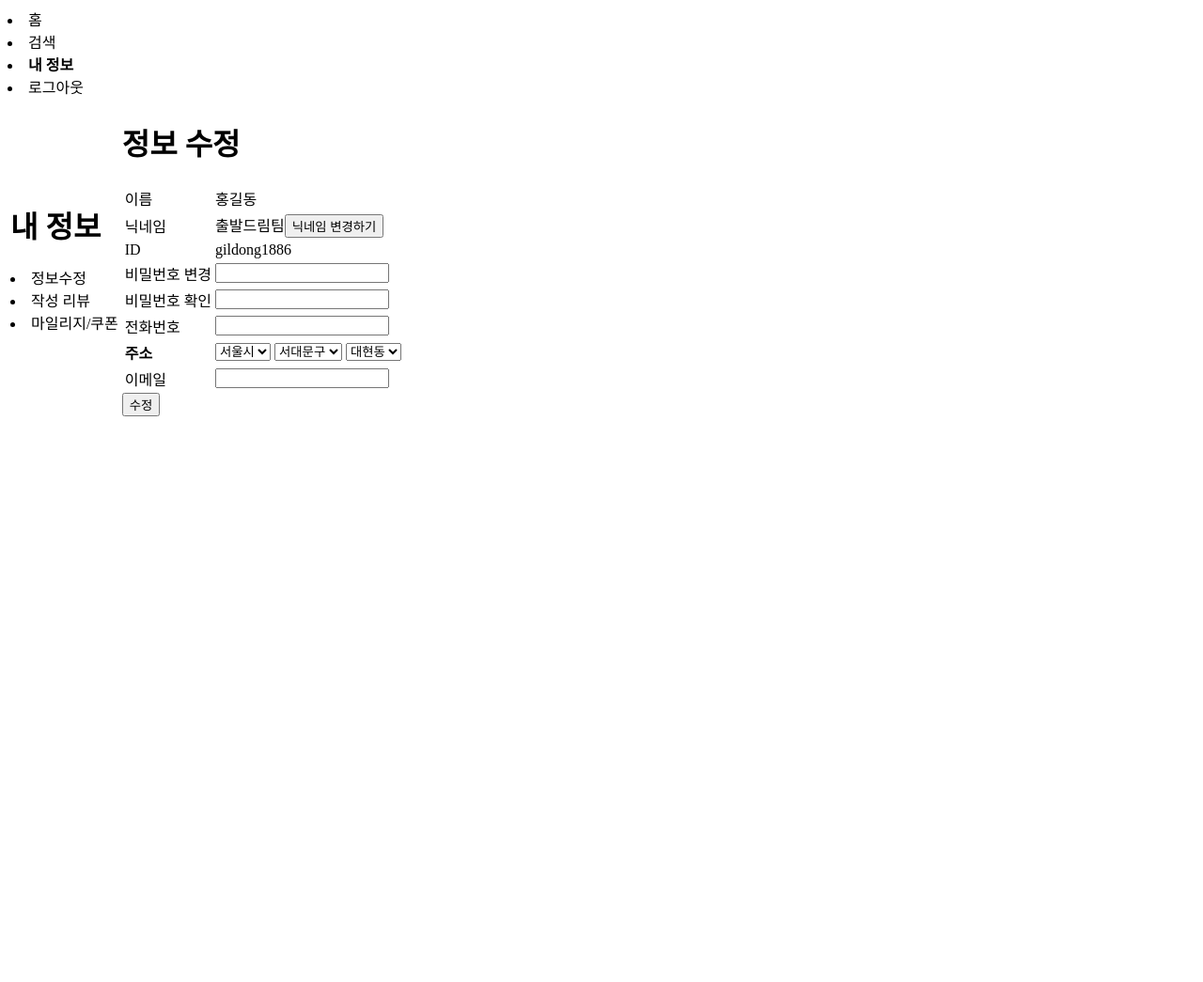
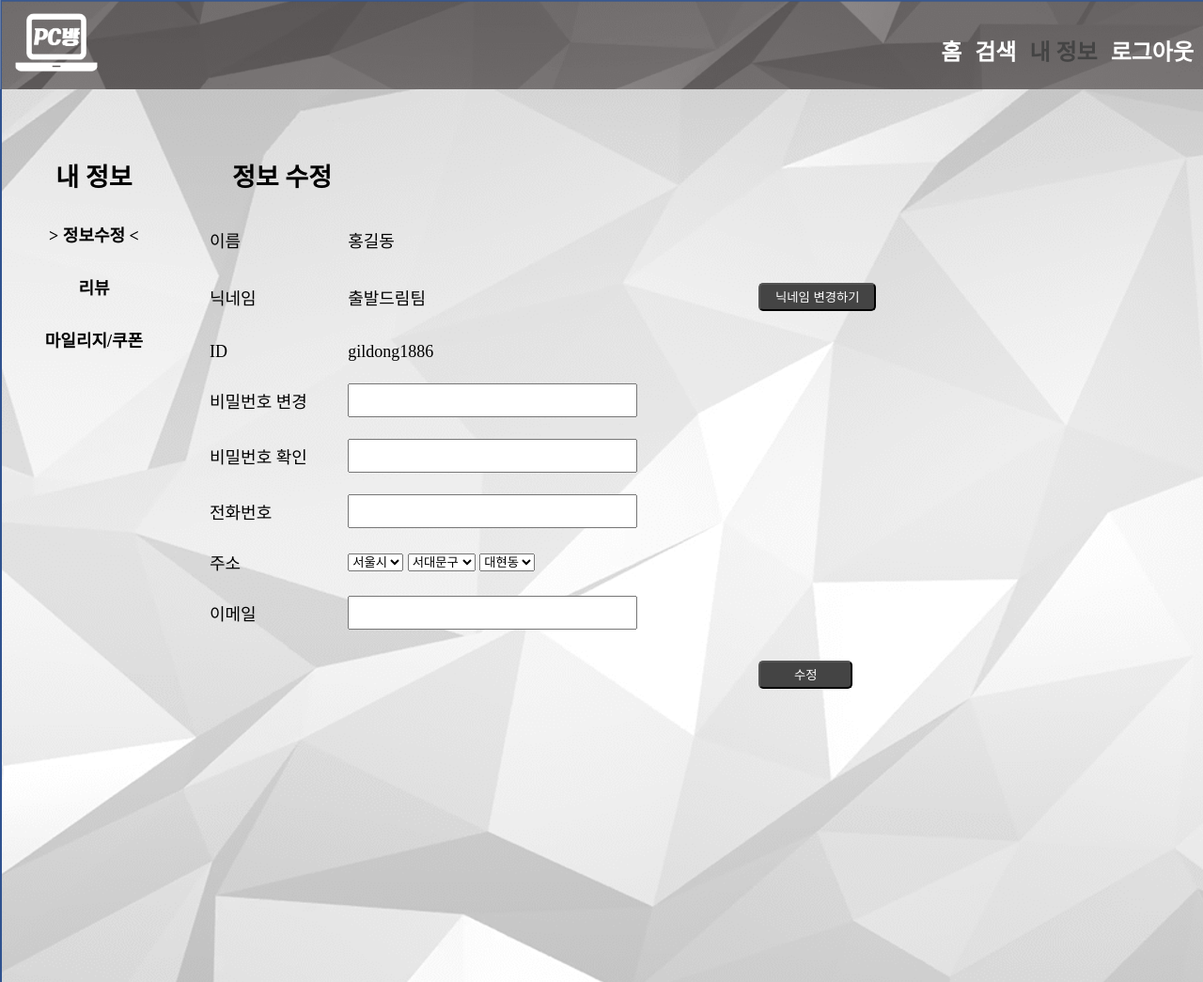
Before and after one commit to sojung127/PCBangReviewWebSite, a PHP site: page /myinfochange.html in a window 1280 px wide. Shown: the whole page at 94% size. Before the commit the page ends 443 px from the top, so only its background shows below. Run offline with PHP 8.4, Linux system fonts and the light colour scheme.

Commit message:
정보 수정 화면 css 수정

```diff
--- a/myinfochange.html
+++ b/myinfochange.html
@@ -4,31 +4,79 @@
 <head>
     <meta charset="UTF-8">
     <title>PC방 리뷰 사이트</title>
+    <link rel="stylesheet" href="상단바.css">
+    <link rel="stylesheet" href="signup.css">
+    <style>
+        div {
+            width: 200px;
+            height: 900px;
+            float: left;
+            text-align: center;
+        }
+
+        section {
+            width: 100%;
+            margin-left: 0px;
+            padding-left: 0px;
+            font-size: large;
+        }
+
+        a:link,a:visited,a:hover{
+            color:black;
+            text-decoration: none;
+        }
+
+        .side {
+            list-style: none;
+            margin-top:30px;
+        }
+        .side:hover{
+            color:#444444;
+        }
+    </style>
+
 
 </head>
 
 <body>
     <header style="display:block">
-        <nav>
+        <nav id="main_menu">
+
+            <image id="menu_logo" src="Search_window+css\logo.png" width="100" height="75" alt="">
+
+                <ul id="menu_tab">
+
+                    <a href="mainpage\mainpage.html">
                         <li>홈</li>
+                    </a>
+                    <a href="Search_window+css\search_window.html">
                         <li>검색</li>
-            <li><b>내 정보</b></li>
+                    </a>
+                    <a href="myinfochange.html">
+                        <li style="color: #444444;">내 정보</li>
+                    </a>
+                    <a href="">
                         <li>로그아웃</li>
+                    </a>
+                </ul>
+
         </nav>
     </header>
-    <table>
-        <tr>
-            <td>
-                <div>
+
+
+
+
+    <section>
+        <div id="side_bar">
             <h1>내 정보</h1>
             <nav>
-                        <li>정보수정</li>
-                        <li>작성 리뷰</li>
-                        <li>마일리지/쿠폰</li>
+
+                <a href=""><li class="side"><strong>> 정보수정 <</strong> </li> </a>
+                <a href="myWrittenReview.html"><li class="side"><strong> 리뷰</strong> </li></a>
+                <a href="myMileage.html"><li class="side"><strong> 마일리지/쿠폰</strong> </li></a>
+
             </nav>
         </div>
-            </td>
-            <td>
         <div>
             <h1>정보 수정</h1>
             <form>
@@ -39,7 +87,8 @@
                     </tr>
                     <tr>
                         <td>닉네임</td>
-                                <td>출발드림팀<input type="button" value="닉네임 변경하기"></td>
+                        <td>출발드림팀</td>
+                        <td><input type="button" value="닉네임 변경하기"></td>
                     </tr>
                     <tr>
                         <td>ID</td>
@@ -58,9 +107,7 @@
                         <td><input type="tel"></td>
                     </tr>
                     <tr>
-                                <td>
-                                    <strong>주소</strong>
-                                </td>
+                        <td>주소</td>
                         <td>
                             <select>
                                 <option value="서울시">서울시</option>
@@ -83,13 +130,15 @@
                         <td>이메일</td>
                         <td><input type="email"></td>
                     </tr>
+                    <tr>
+                        <td></td><td></td><td><input type="submit" value="수정"></td>
+                    </tr>
                 </table>
-                        <input type="submit" value="수정">
+
             </form>
         </div>
-            </td>
-        </tr>
-    </table>
+    </section>
+
 
 
 </body>
--- a/signup.css
+++ b/signup.css
@@ -2,7 +2,9 @@ section{
     font-size:large;
     padding-left:30%;
 }
-
+td{
+    padding-bottom:20px;
+}
 table{
     width:800px;
     text-align:left;
--- a/signup.html
+++ b/signup.html
@@ -7,9 +7,7 @@
     <link rel="stylesheet" href="signup.css">
     <link rel="stylesheet" href="상단바.css">
     <style>
-        td{
-            padding-bottom:20px;
-        }
+
     </style>
 
 </head>
```
Lines whose indentation alone changed are shown as unchanged.
